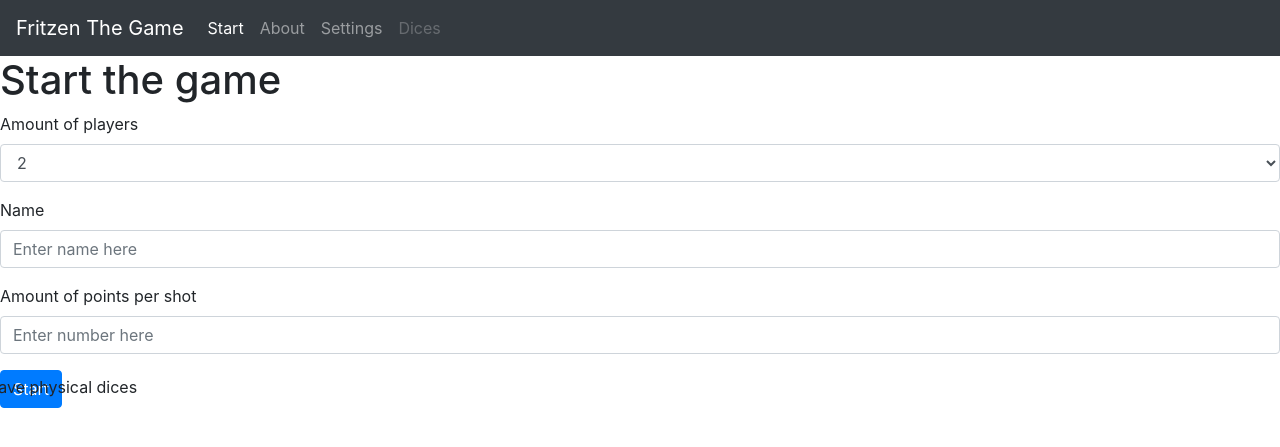
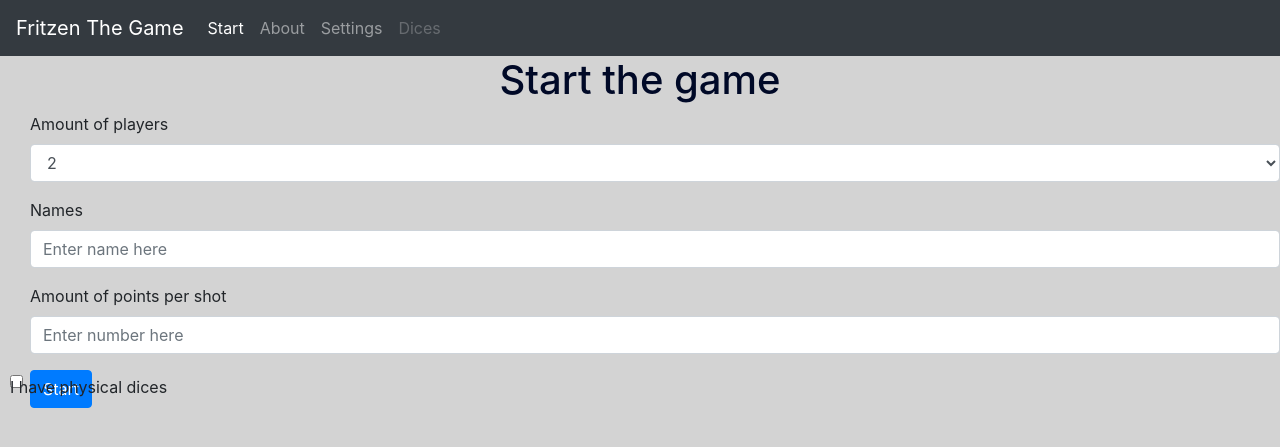
Before and after one commit to Fr1p5/flaskFritzen, a Flask app: page /start in a window 1280 px wide. Shown: the top 447 px of the page. Run offline with Flask 2, Linux system fonts and the light colour scheme; some libraries are stand-ins or nearby versions.

Commit message:
added basic css styling

```diff
--- /dev/null
+++ b/static/styles/style.css
@@ -0,0 +1,36 @@
+body {
+    background-color: lightgrey;
+}
+
+h1 {
+    color: rgb(0, 9, 39);
+    text-align: center;
+}
+
+h2 {
+    color: rgb(0, 9, 39);
+}
+
+h3 {
+    padding-left: 30px;
+}
+
+p {
+    font-family: verdana;
+    font-size: 20px;
+    color: darkslategray;
+    padding-left: 30px;
+}
+
+form {
+    padding-left: 30px;
+    padding-bottom: 20px;
+}
+
+form-check-input {
+    padding-top: 20px;
+}
+
+checkbox {
+    padding-left: 30px;
+}
--- a/templates/base.html
+++ b/templates/base.html
@@ -2,6 +2,7 @@
 <html>
     <head>
         <link rel="stylesheet" href="https://stackpath.bootstrapcdn.com/bootstrap/4.5.0/css/bootstrap.min.css" integrity="sha384-9aIt2nRpC12Uk9gS9baDl411NQApFmC26EwAOH8WgZl5MYYxFfc+NcPb1dKGj7Sk" crossorigin="anonymous">
+        <link rel="stylesheet" type="text/css" href="{{ url_for('static', filename='styles/style.css') }}">
         <title>{% block title %}{% endblock %}</title>
     </head>
     <body>
--- a/templates/start.html
+++ b/templates/start.html
@@ -18,7 +18,7 @@
         </select>
     </div>
     <div class="form-group">
-        <label for="exampleFormControlInput1">Name</label>
+        <label for="exampleFormControlInput1">Names</label>
         <input type="text" class="form-control" id="exampleFormControlInput1" placeholder="Enter name here">
     </div>
     <div class="form-group">
```
Also changed, not shown: static/styles/start.css (added).
